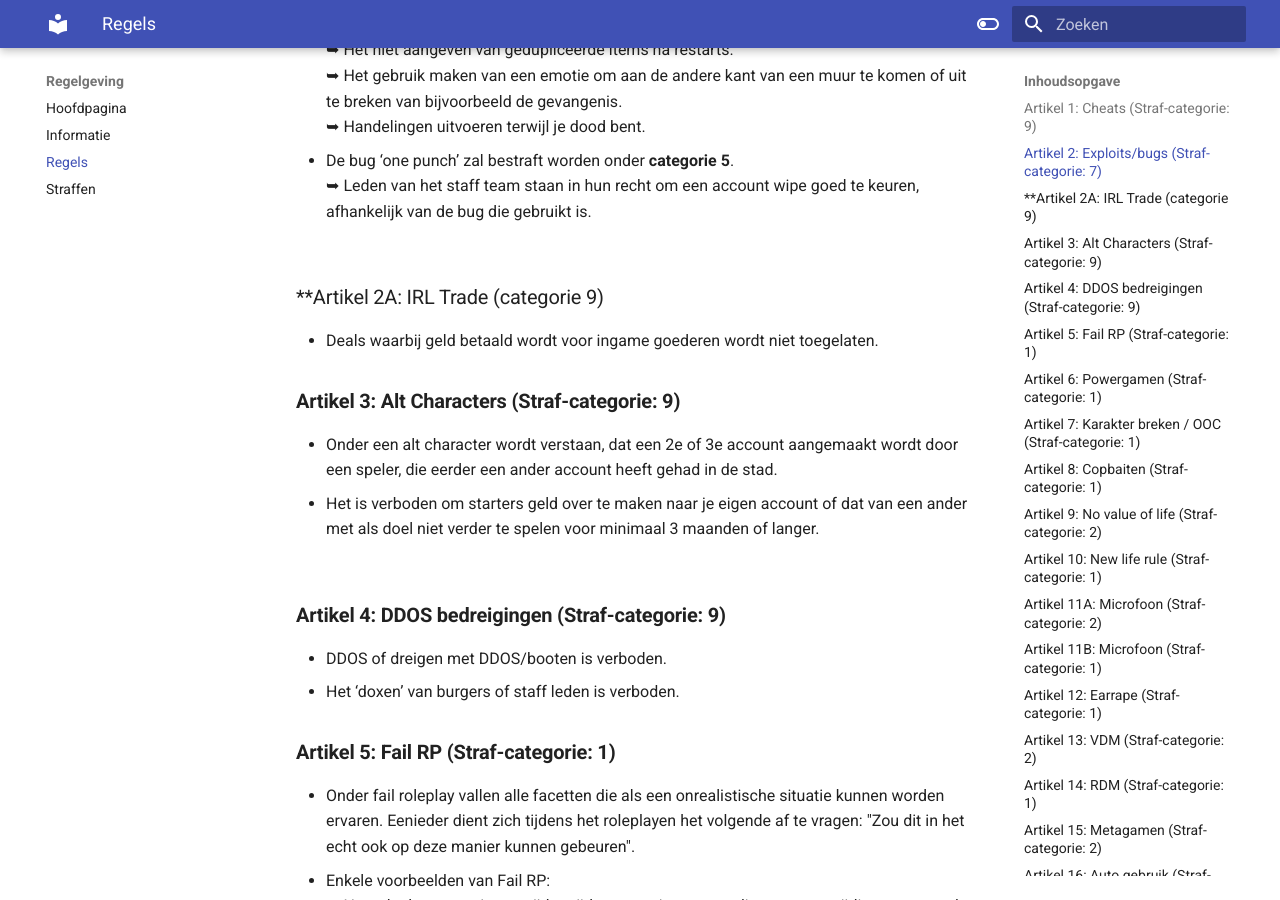
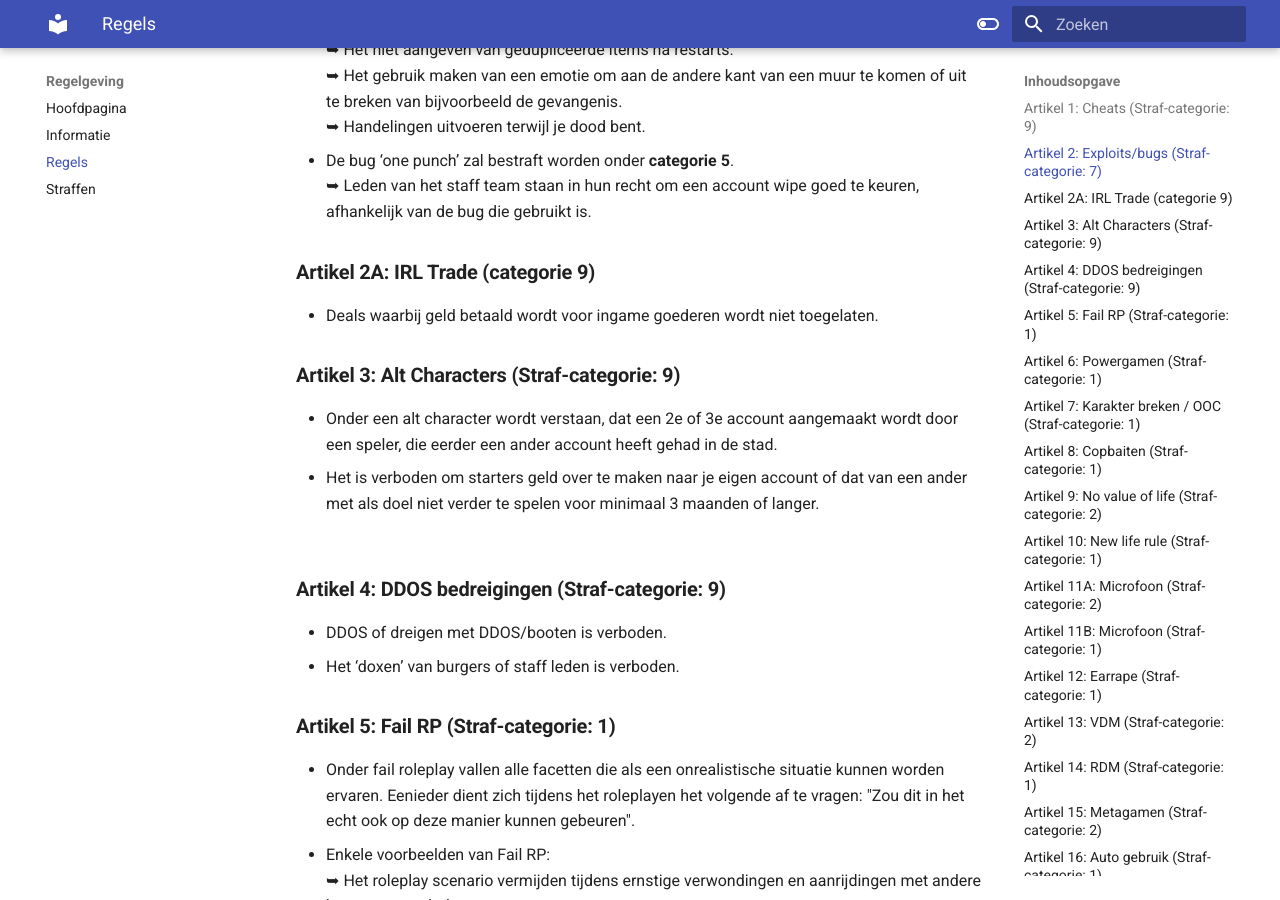
Before and after one commit to ZuiderVeenRP/apv, an MkDocs documentation site: the page built from docs/algemeen.md, in a window 1280 px wide and 900 px high, scrolled down 495 px. Built offline with MkDocs 1.6.1 and Material for MkDocs 9.7.7, drawn with Linux system fonts in a browser that asks for light colours; comment, search, counter and statistics services are not loaded.

Commit message:
Update algemeen.md

```diff
--- a/docs/algemeen.md
+++ b/docs/algemeen.md
@@ -15,9 +15,8 @@
     ➥ Handelingen uitvoeren terwijl je dood bent.</br>
    - De bug ‘one punch’ zal bestraft worden onder **categorie 5**.</br>
     ➥ Leden van het staff team staan in hun recht om een account wipe goed te keuren, afhankelijk van de bug die gebruikt is.</br>
-</br>
 
-### **Artikel 2A: IRL Trade (categorie 9)
+### **Artikel 2A: IRL Trade (categorie 9)**
    - Deals waarbij geld betaald wordt voor ingame goederen wordt niet toegelaten.
 </br>
 
```
